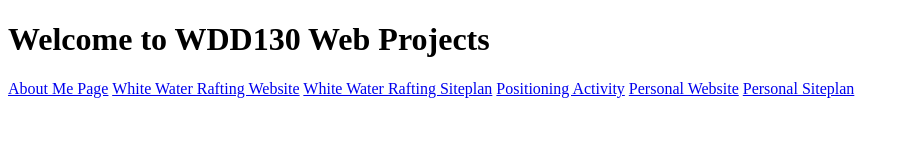
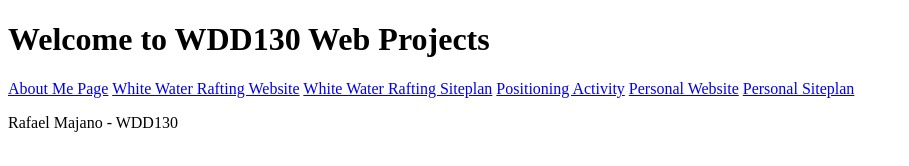
Before and after one commit to rafaelmajano/wdd130, a plain HTML site: page index.html in a window 1280 px wide. Shown: the whole page, without its empty margins (0-909 px from the left). Drawn offline with Linux system fonts and the light colour scheme.

Commit message:
Added a paragraph to the home page

```diff
--- a/index.html
+++ b/index.html
@@ -15,5 +15,6 @@
         <a href="#">Personal Website</a>
         <a href="#">Personal Siteplan</a>
     </nav>
+    <p>Rafael Majano - WDD130</p>
 </body>
 </html>
```
